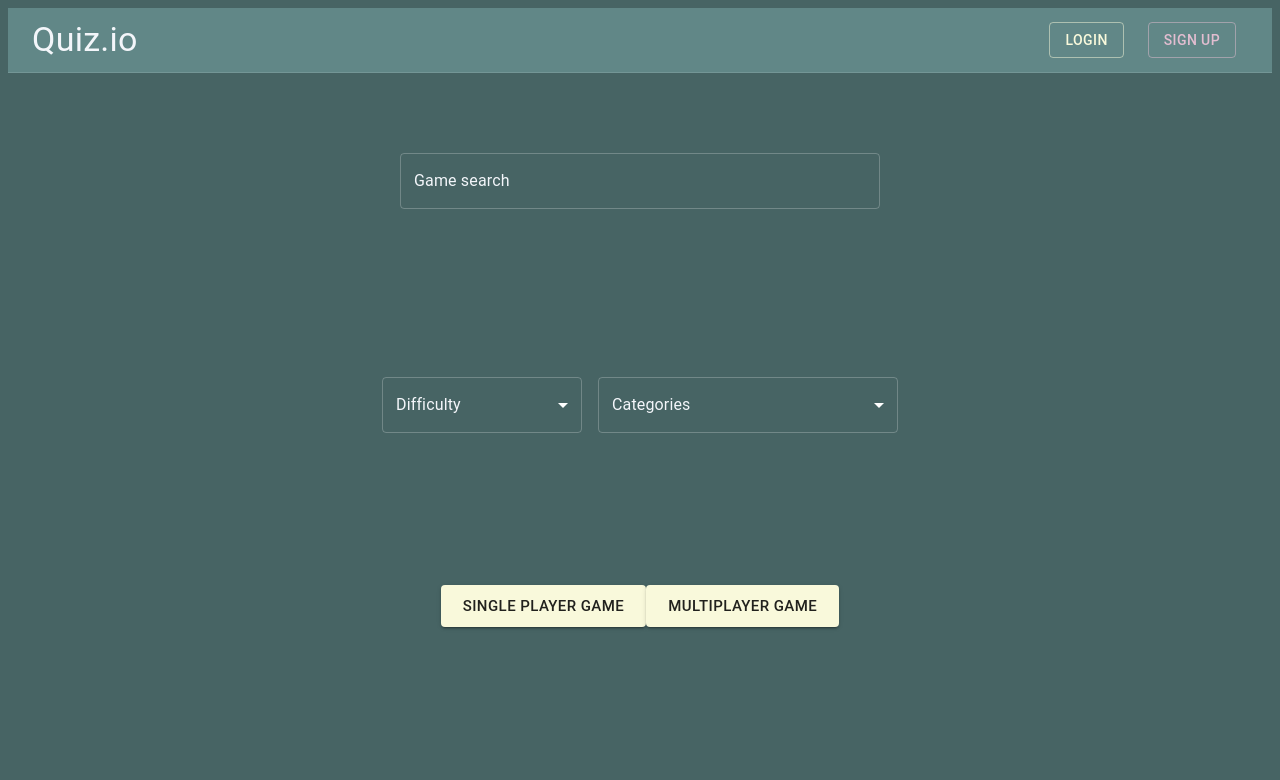
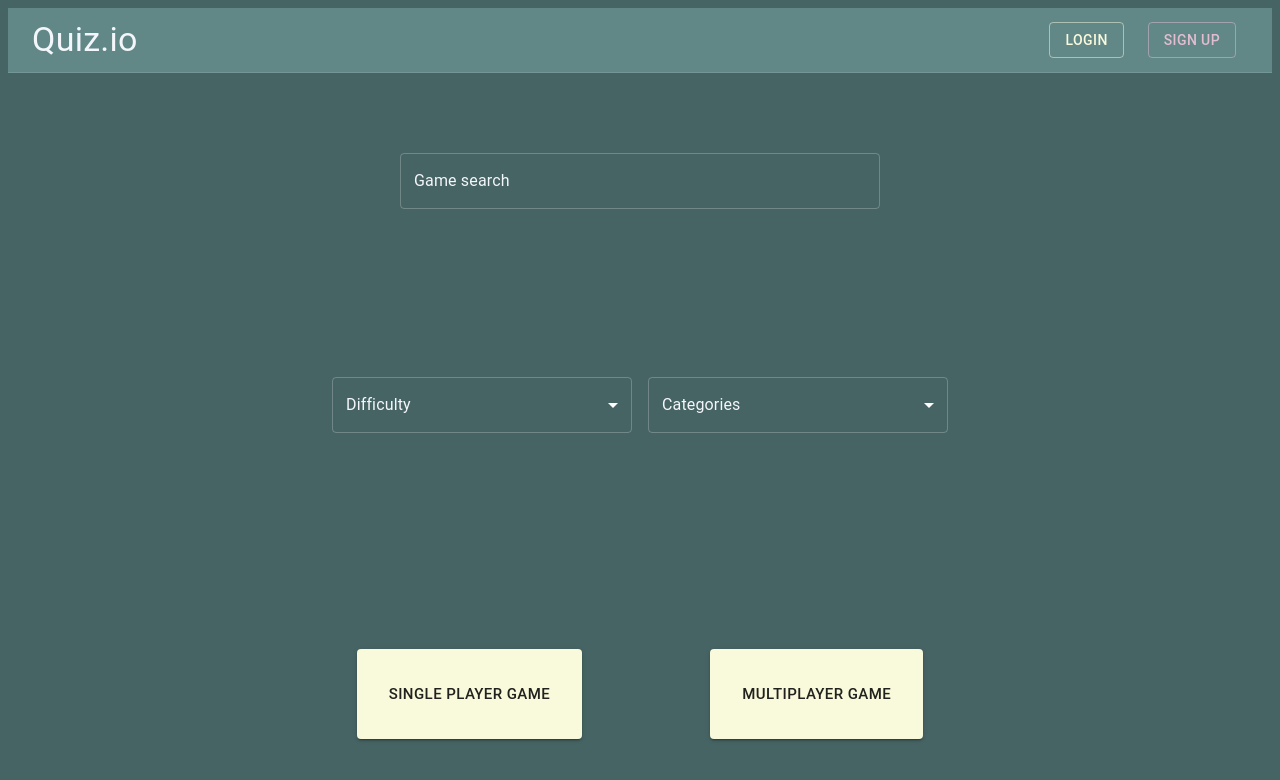
Before and after one commit to CodecoolGlobal/el-proyecte-grande-sprint-1-java-csakafeda, a React (Vite) app in the folder frontend/: page / in a window 1280 px wide. Shown: the top 780 px of the page. Built offline with nearby package versions, Linux system fonts and the light colour scheme.

Commit message:
fix mui styles to be the same for same components

```diff
--- a/frontend/src/Pages/HomePage/HomePage.jsx
+++ b/frontend/src/Pages/HomePage/HomePage.jsx
@@ -77,10 +77,10 @@ export default function HomePage() {
     return <>
         <Container align="center" sx={{padding: "5rem"}}>
             <TextField sx={{width: '30rem'}} id="outlined-basic" label="Game search" variant="outlined"
-                       placeholder="Search game by gameid, playername or email "/>
+                       placeholder="Search game by game id, player name or email "/>
         </Container>
         <Container align="center" sx={{padding: "5rem"}}>
-            <FormControl sx={{m: 1, minWidth: 200}}>
+            <FormControl sx={{m: 1, minWidth: 300}}>
                 <InputLabel id="difficulty-choosing">
                     Difficulty
                 </InputLabel>
@@ -128,7 +128,7 @@ export default function HomePage() {
         </Container>
 
         <Container align="center" sx={{padding: "4rem"}}>
-            <Button variant="contained" size="large" onClick={() => {
+            <Button variant="contained" size="large" sx={{margin: "4rem", padding: "2rem"}} onClick={() => {
                 navigate({
                     pathname: "/question-single",
                     search: getCategoryAndDifficultySearchParam()
@@ -137,7 +137,7 @@ export default function HomePage() {
             }>
                 Single player game
             </Button>
-            <Button variant="contained" size="large" gameid={gameId} onClick={(e) => {
+            <Button variant="contained" size="large" sx={{margin: "4rem", padding: "2rem"}} gameid={gameId} onClick={(e) => {
                 getCategoryAndDifficultySearchParam(e).then((r) => {
                     setGameId(r);
                     navigate("question-multi/");
```
